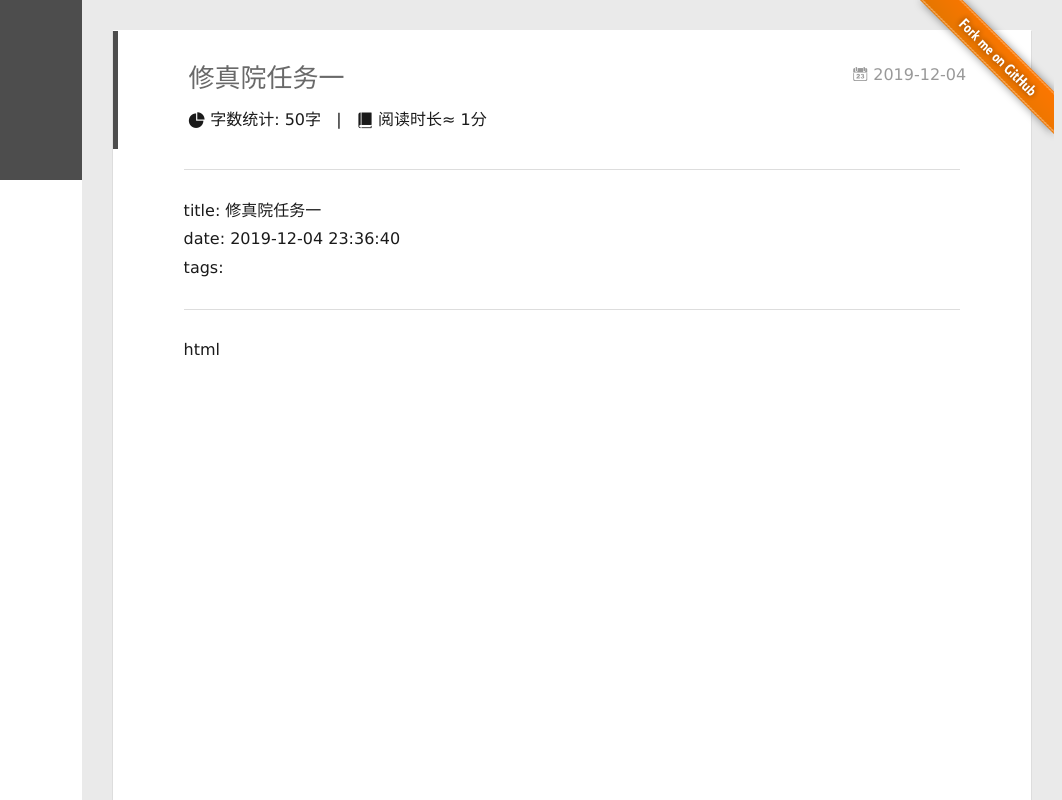
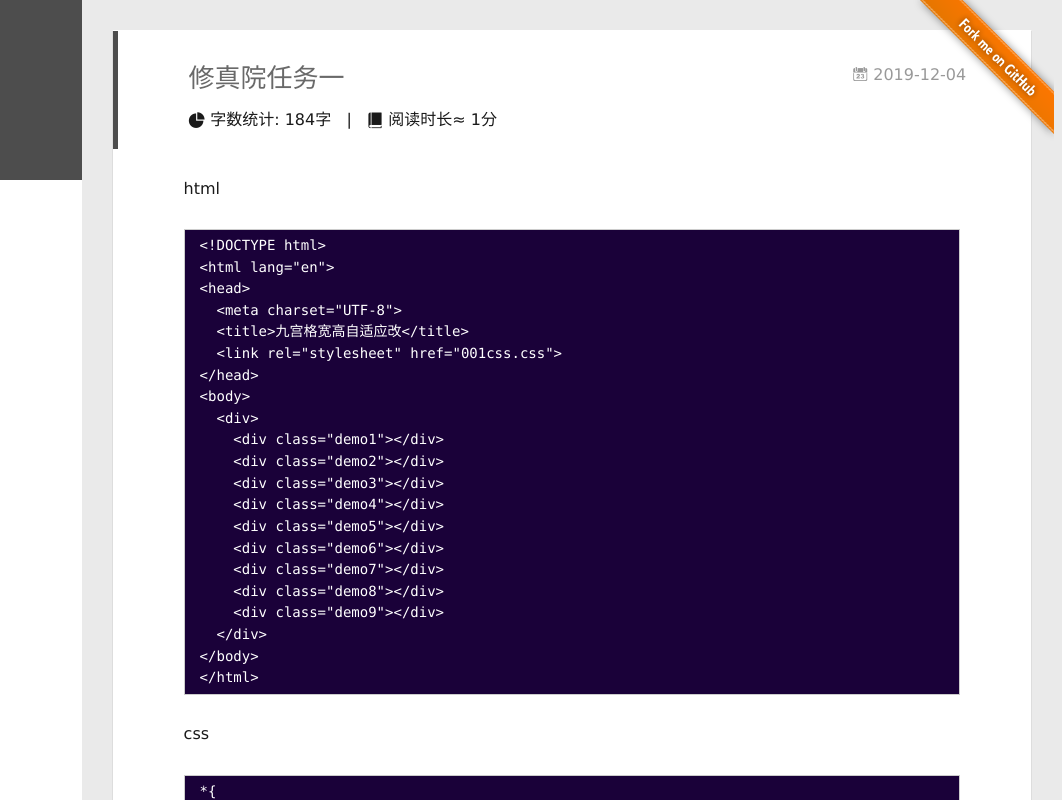
Before and after one commit to l409331406/l409331406.github.io, a plain HTML site: page 2019/12/04/修真院任务一/index.html in a window 1280 px wide. Shown: the full height of the page, 218-1280 px from the left. Drawn offline with Linux system fonts and the light colour scheme; some packages are replaced by stand-ins of ours; a script that the page names is missing; some icons are missing.

Commit message:
Site updated: 2019-12-05 19:22:41

```diff
--- a/2019/12/04/修真院任务一/index.html
+++ b/2019/12/04/修真院任务一/index.html
@@ -10,14 +10,14 @@
   <meta name="generator" content="hexo-theme-yilia-plus">
   <meta name="viewport" content="width=device-width, initial-scale=1, maximum-scale=1">
 
-  <meta name="description" content="title: 修真院任务一date: 2019-12-04 23:36:40tags:  html                        九宫格宽高自适应改                                                                                                              css *{">
+  <meta name="description" content="html  &amp;lt;!DOCTYPE html&amp;gt; &amp;lt;html lang&#x3D;&amp;quot;en&amp;quot;&amp;gt; &amp;lt;head&amp;gt;   &amp;lt;meta charset&#x3D;&amp;quot;UTF-8&amp;quot;&amp;gt;   &amp;lt;title&amp;gt;九宫格宽高自适应改&amp;lt;&#x2F;title&amp;gt;   &amp;lt;link rel&#x3D;&amp;quot;stylesheet&amp;quot; href&#x3D;&amp;qu">
 <meta property="og:type" content="article">
 <meta property="og:title" content="修真院任务一">
 <meta property="og:url" content="http:&#x2F;&#x2F;l409331406.github.io&#x2F;2019&#x2F;12&#x2F;04&#x2F;%E4%BF%AE%E7%9C%9F%E9%99%A2%E4%BB%BB%E5%8A%A1%E4%B8%80&#x2F;index.html">
 <meta property="og:site_name" content="洛郢">
-<meta property="og:description" content="title: 修真院任务一date: 2019-12-04 23:36:40tags:  html                        九宫格宽高自适应改                                                                                                              css *{">
+<meta property="og:description" content="html  &amp;lt;!DOCTYPE html&amp;gt; &amp;lt;html lang&#x3D;&amp;quot;en&amp;quot;&amp;gt; &amp;lt;head&amp;gt;   &amp;lt;meta charset&#x3D;&amp;quot;UTF-8&amp;quot;&amp;gt;   &amp;lt;title&amp;gt;九宫格宽高自适应改&amp;lt;&#x2F;title&amp;gt;   &amp;lt;link rel&#x3D;&amp;quot;stylesheet&amp;quot; href&#x3D;&amp;qu">
 <meta property="og:locale" content="en">
-<meta property="og:updated_time" content="2019-12-04T16:31:15.565Z">
+<meta property="og:updated_time" content="2019-12-05T11:22:11.477Z">
 <meta name="twitter:card" content="summary">
 
     <link rel="alternative" href="/atom.xml" title="洛郢" type="application/atom+xml">
@@ -198,7 +198,7 @@
         </span>
 
 <a href="/2019/12/04/%E4%BF%AE%E7%9C%9F%E9%99%A2%E4%BB%BB%E5%8A%A1%E4%B8%80/" class="archive-article-date">
-        <time datetime="2019-12-04T15:36:40.526Z" itemprop="datePublished"><i class="icon-calendar icon"></i>2019-12-04</time>
+        <time datetime="2019-12-04T15:36:40.000Z" itemprop="datePublished"><i class="icon-calendar icon"></i>2019-12-04</time>
 </a>
 
 
@@ -211,7 +211,7 @@
       <!-- 百度字体平台:http://fontstore.baidu.com/static/editor/index.html -->
       <i class="icon-statistics"></i>
       <span class="post-meta-item-text"> 字数统计:</span>
-      <span class="post-count">50字</span>
+      <span class="post-count">184字</span>
     </span>
   </span>
 
@@ -231,12 +231,28 @@
 
   <div class="article-entry" itemprop="articleBody">
 
-    <hr>
-<p>title: 修真院任务一<br>date: 2019-12-04 23:36:40<br>tags:</p>
-<hr>
-<p>html<br>    <!DOCTYPE html><br>    <html lang="en"><br>    <head><br>      <meta charset="UTF-8"><br>      <title>九宫格宽高自适应改</title>
-  <meta name="generator" content="hexo-theme-yilia-plus"><br>      <link rel="stylesheet" href="001css.css"><br>    </head><br>    <body><br>      <div><br>        <div class="demo1"></div><br>        <div class="demo2"></div><br>        <div class="demo3"></div><br>        <div class="demo4"></div><br>        <div class="demo5"></div><br>        <div class="demo6"></div><br>        <div class="demo7"></div><br>        <div class="demo8"></div><br>        <div class="demo9"></div><br>      </div><br>    </body><br>    </html></p>
-<p>css</p>
+    <p>html </p>
+<pre><code>&lt;!DOCTYPE html&gt;
+&lt;html lang=&quot;en&quot;&gt;
+&lt;head&gt;
+  &lt;meta charset=&quot;UTF-8&quot;&gt;
+  &lt;title&gt;九宫格宽高自适应改&lt;/title&gt;
+  &lt;link rel=&quot;stylesheet&quot; href=&quot;001css.css&quot;&gt;
+&lt;/head&gt;
+&lt;body&gt;
+  &lt;div&gt;
+    &lt;div class=&quot;demo1&quot;&gt;&lt;/div&gt;
+    &lt;div class=&quot;demo2&quot;&gt;&lt;/div&gt;
+    &lt;div class=&quot;demo3&quot;&gt;&lt;/div&gt;
+    &lt;div class=&quot;demo4&quot;&gt;&lt;/div&gt;
+    &lt;div class=&quot;demo5&quot;&gt;&lt;/div&gt;
+    &lt;div class=&quot;demo6&quot;&gt;&lt;/div&gt;
+    &lt;div class=&quot;demo7&quot;&gt;&lt;/div&gt;
+    &lt;div class=&quot;demo8&quot;&gt;&lt;/div&gt;
+    &lt;div class=&quot;demo9&quot;&gt;&lt;/div&gt;
+  &lt;/div&gt;
+&lt;/body&gt;
+&lt;/html&gt;</code></pre><p>css</p>
 <pre><code>*{
     margin:0;
     padding:0;
--- a/content.json
+++ b/content.json
@@ -1 +1 @@
-[{"title":"修真院任务一","date":"2019-12-04T15:36:40.526Z","path":"2019/12/04/修真院任务一/","tags":[]},{"title":"有感，","date":"2019-12-03T23:45:45.000Z","path":"2019/12/04/new/","tags":[]},{"title":"Hello World","date":"2019-12-03T14:14:55.072Z","path":"2019/12/03/hello-world/","tags":[]}]
+[{"title":"修真院任务一","date":"2019-12-04T15:36:40.000Z","path":"2019/12/04/修真院任务一/","tags":[]},{"title":"有感，","date":"2019-12-03T23:45:45.000Z","path":"2019/12/04/new/","tags":[]},{"title":"Hello World","date":"2019-12-03T14:14:55.072Z","path":"2019/12/03/hello-world/","tags":[]}]
```
Also changed, not shown: archives/2019/12/index.html (+1 -1 lines), archives/2019/index.html (+1 -1 lines), archives/index.html (+1 -1 lines), index.html (+23 -7 lines).
